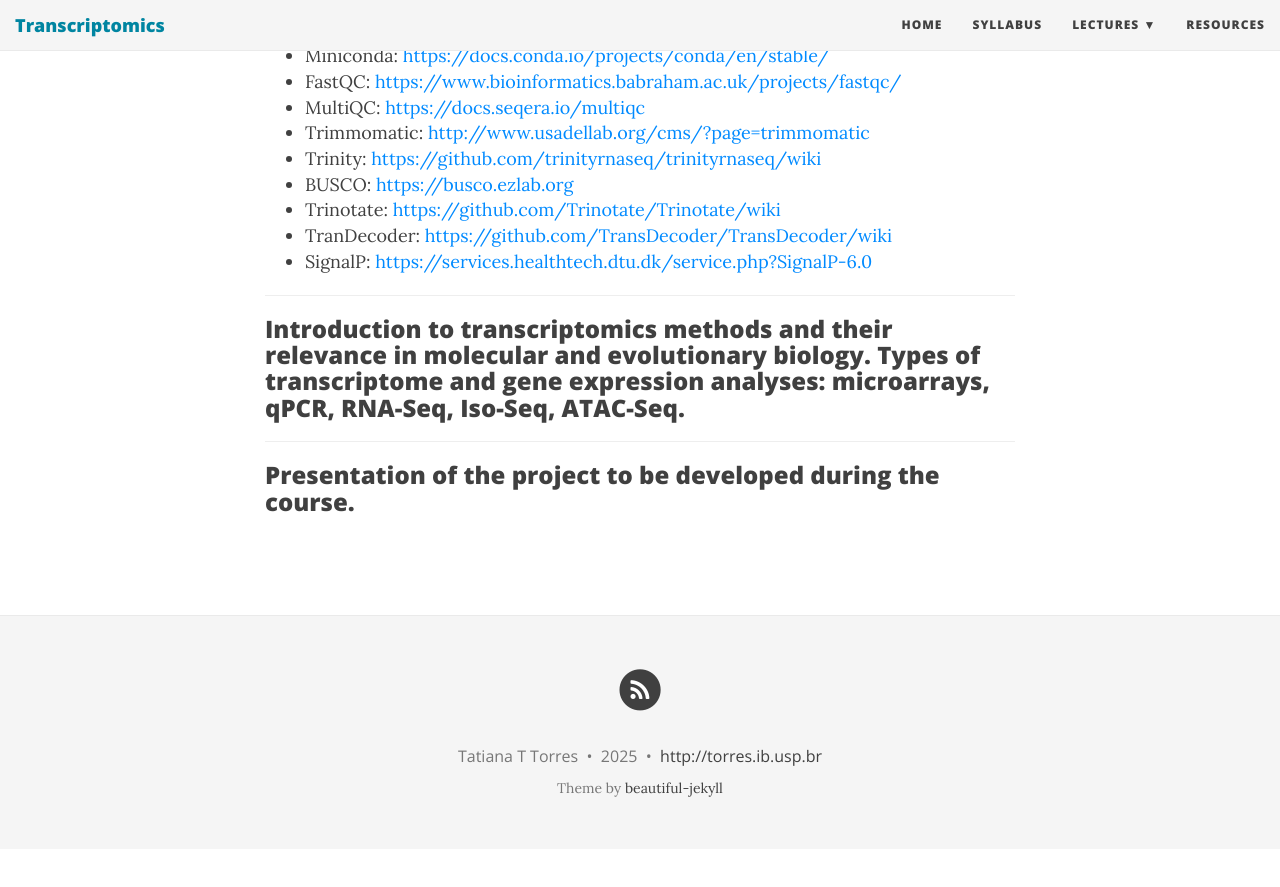
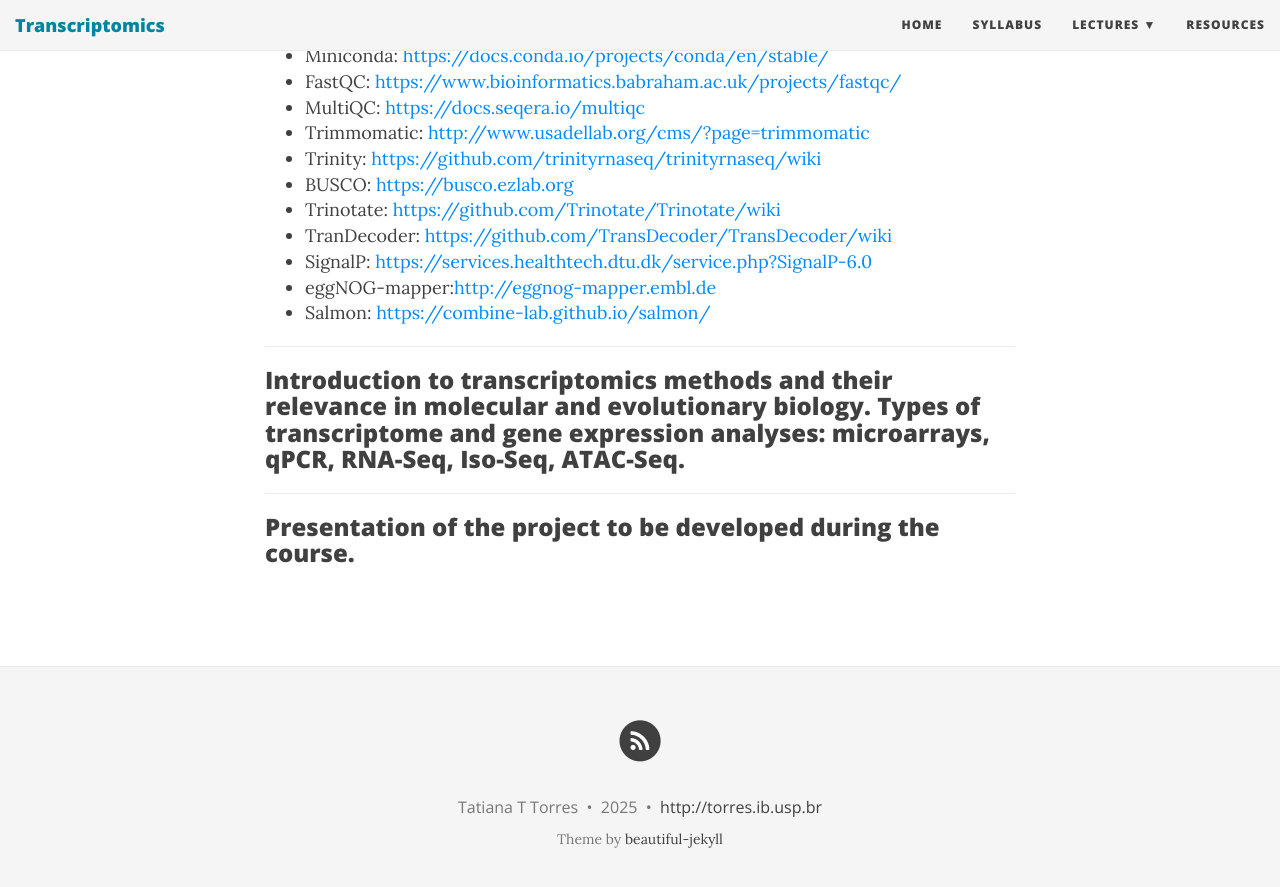
Before and after one commit to tttorres/transcriptomics, a Jekyll site: the page built from _posts/2025-01-20-Day01.md, in a window 1280 px wide and 900 px high, scrolled down 2170 px. Shown: the top 887 px of the window. Built offline with Jekyll 4.4.1, drawn with Linux system fonts in a browser that asks for light colours; nearby versions of some CDN libraries; before the commit the page ends 3019 px from its top, so only the background shows below that.

Commit message:
Update 2025-01-20-Day01.md

```diff
--- a/_posts/2025-01-20-Day01.md
+++ b/_posts/2025-01-20-Day01.md
@@ -78,6 +78,8 @@ MD5 = 3e6bc3fd47c39af9ba091edc0c6e5d31
 - Trinotate: [https://github.com/Trinotate/Trinotate/wiki](https://github.com/Trinotate/Trinotate/wiki)
 - TranDecoder: [https://github.com/TransDecoder/TransDecoder/wiki](https://github.com/TransDecoder/TransDecoder/wiki)
 - SignalP: [https://services.healthtech.dtu.dk/service.php?SignalP-6.0](https://services.healthtech.dtu.dk/service.php?SignalP-6.0)
+- eggNOG-mapper:[http://eggnog-mapper.embl.de](http://eggnog-mapper.embl.de)
+- Salmon: [https://combine-lab.github.io/salmon/](https://combine-lab.github.io/salmon/)
 
 
 ---
```
